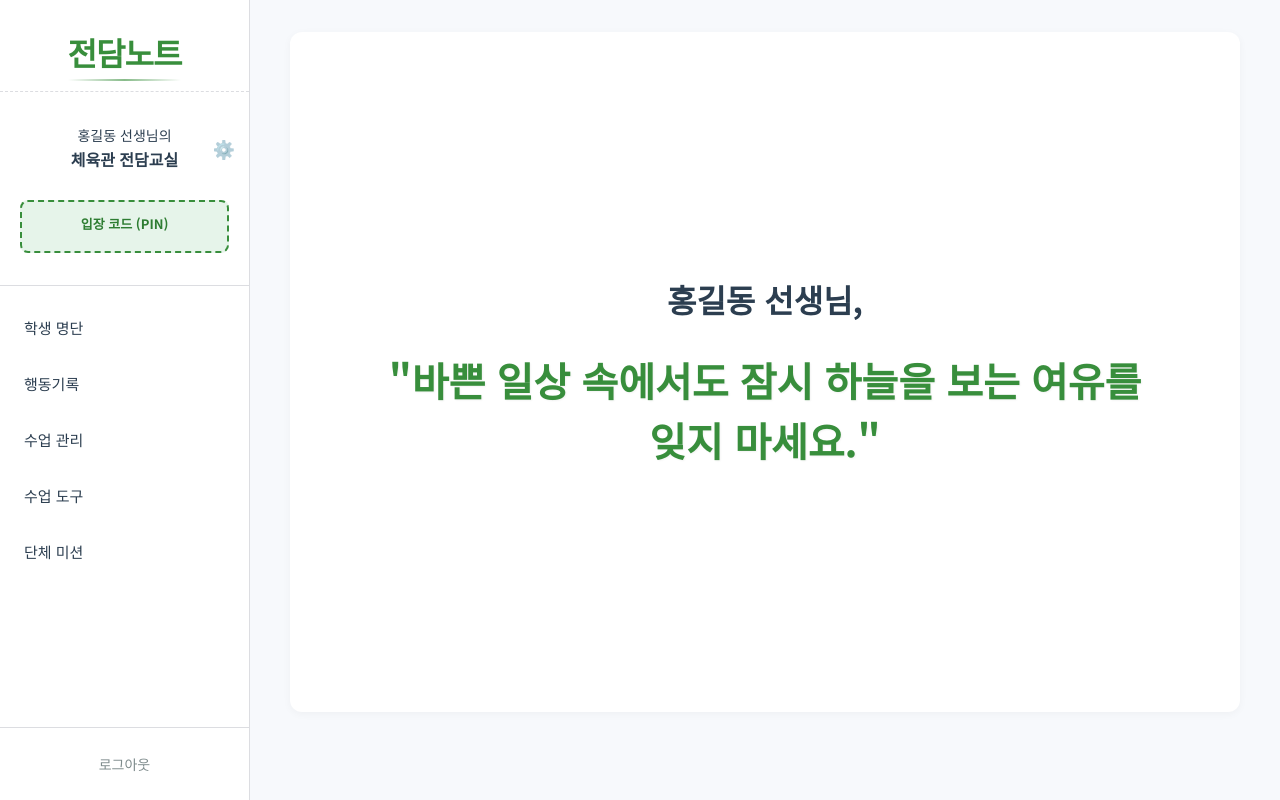
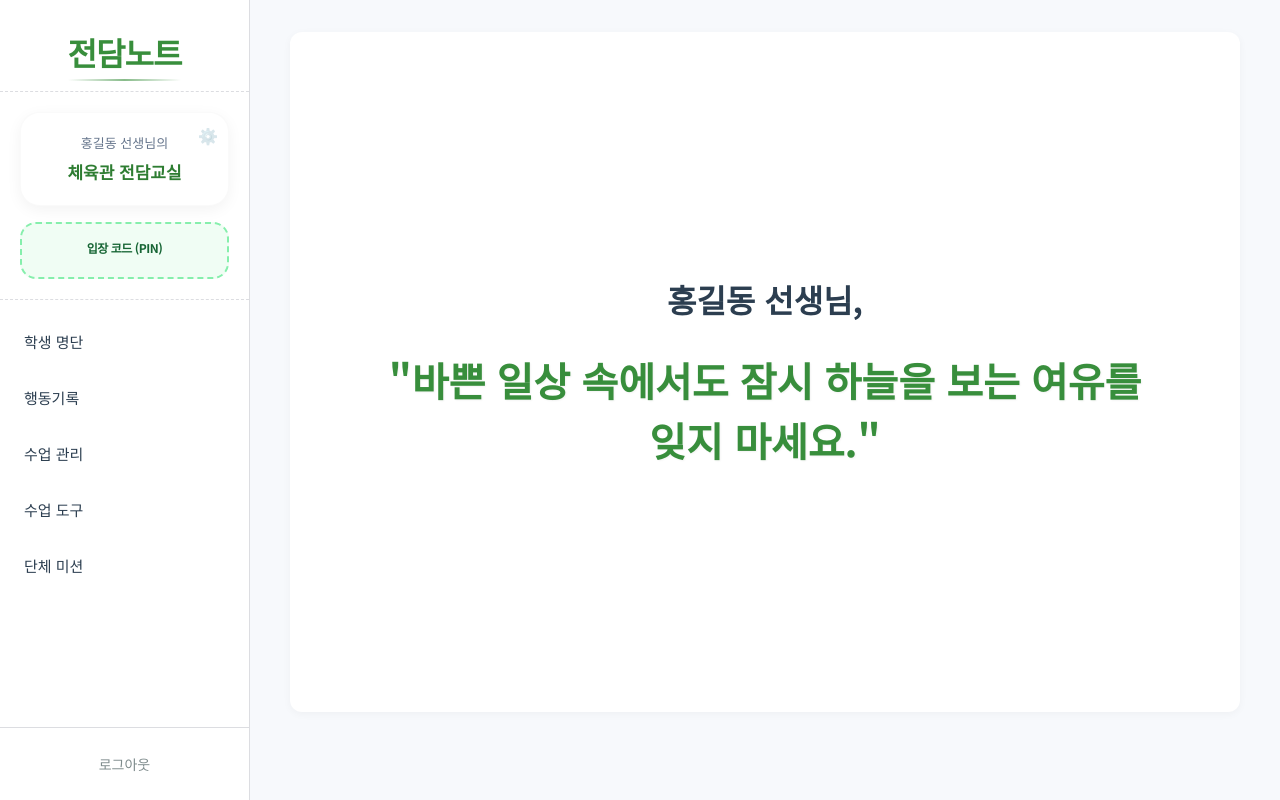
Before and after one commit to KOOthcr/Specialist-Note-for-CLASS, a React (Vite) app in the folder client/: page /main in a window 1280 px wide. Built offline with nearby package versions, Linux system fonts and the light colour scheme; no server answers; the database is empty; sample sign-in values are in the browser's storage; a web font is replaced by a local one.

Commit message:
UI: Standardize teacher profile card design in sidebar to prevent layout shifts

```diff
--- a/client/src/layouts/DashboardLayout.css
+++ b/client/src/layouts/DashboardLayout.css
@@ -59,32 +59,83 @@
   opacity: 0.6;
 }
 
-.sidebar-header {
-  padding: 24px 20px;
-  border-bottom: 1px solid var(--color-border);
-  display: flex;
-  align-items: center;
-}
-
-.profile-section {
-  display: flex;
-  flex-direction: column;
-  justify-content: center;
-  align-items: center;
-  padding: 32px 20px;
-  gap: 8px;
-}
-
 .profile-subtitle {
-  font-size: 14px;
-  color: var(--color-text-main);
+  font-size: 13px;
+  color: #64748b;
   font-weight: 500;
+  margin-bottom: 4px;
 }
 
 .profile-title {
+  font-size: 17px;
+  color: var(--color-primary-dark);
+  font-weight: 800;
+  word-break: keep-all;
+}
+
+.sidebar-profile-area {
+  padding: 20px;
+  display: flex;
+  flex-direction: column;
+  gap: 16px;
+  border-bottom: 1px dashed var(--color-border);
+}
+
+.teacher-profile-card {
+  background: white;
+  border-radius: 20px;
+  padding: 20px 15px;
+  box-shadow: 0 4px 15px rgba(0, 0, 0, 0.05);
+  text-align: center;
+  position: relative;
+  border: 1px solid rgba(0,0,0,0.02);
+  transition: all 0.2s ease;
+}
+
+.teacher-profile-card:hover {
+  transform: translateY(-2px);
+  box-shadow: 0 6px 20px rgba(0, 0, 0, 0.08);
+}
+
+.profile-edit-btn {
+  position: absolute;
+  top: 10px;
+  right: 10px;
+  background: none;
+  border: none;
+  cursor: pointer;
   font-size: 16px;
-  color: var(--color-text-main);
-  font-weight: 700;
+  opacity: 0.3;
+  transition: opacity 0.2s;
+}
+
+.profile-edit-btn:hover {
+  opacity: 1;
+}
+
+.pin-code-card {
+  background-color: #f0fdf4;
+  padding: 14px;
+  border-radius: 16px;
+  border: 2px dashed #86efac;
+  text-align: center;
+  width: 100%;
+}
+
+.pin-label {
+  font-size: 12px;
+  color: #166534;
+  margin-bottom: 6px;
+  font-weight: 800;
+  letter-spacing: -0.5px;
+}
+
+.pin-number {
+  font-size: 26px;
+  color: var(--color-primary);
+  letter-spacing: 4px;
+  font-weight: 900;
+  font-family: 'Inter', sans-serif;
 }
 
 .sidebar-nav {
--- a/client/src/layouts/DashboardLayout.jsx
+++ b/client/src/layouts/DashboardLayout.jsx
@@ -96,42 +96,22 @@ function DashboardLayout() {
 
         {/* 학급 선택 영역 */}
         {/* 사이드바 프로필 영역 */}
-        <div className="sidebar-header profile-section">
-          <div style={{ position: 'relative', width: '100%', textAlign: 'center' }}>
+        <div className="sidebar-profile-area">
+          <div className="teacher-profile-card">
             <div className="profile-subtitle">{teacherName} 선생님의</div>
             <div className="profile-title">{roomName} 전담교실</div>
             <button
               className="profile-edit-btn"
               onClick={() => setIsProfileEditOpen(true)}
               title="정보 수정"
-              style={{
-                position: 'absolute',
-                top: '50%',
-                right: '-10px',
-                transform: 'translateY(-50%)',
-                background: 'none',
-                border: 'none',
-                cursor: 'pointer',
-                fontSize: '18px',
-                opacity: 0.6,
-                padding: '4px'
-              }}
             >
               ⚙️
             </button>
           </div>
 
-          <div style={{
-            marginTop: '20px',
-            backgroundColor: '#e6f4ea',
-            padding: '12px',
-            borderRadius: '8px',
-            border: '2px dashed var(--color-primary)',
-            textAlign: 'center',
-            width: '100%'
-          }}>
-            <div style={{ fontSize: '13px', color: 'var(--color-primary-dark)', marginBottom: '4px', fontWeight: 'bold' }}>입장 코드 (PIN)</div>
-            <div style={{ fontSize: '24px', color: 'var(--color-primary)', letterSpacing: '4px', fontWeight: 'bold' }}>{sessionCode}</div>
+          <div className="pin-code-card">
+            <div className="pin-label">입장 코드 (PIN)</div>
+            <div className="pin-number">{sessionCode}</div>
           </div>
         </div>
 
```
